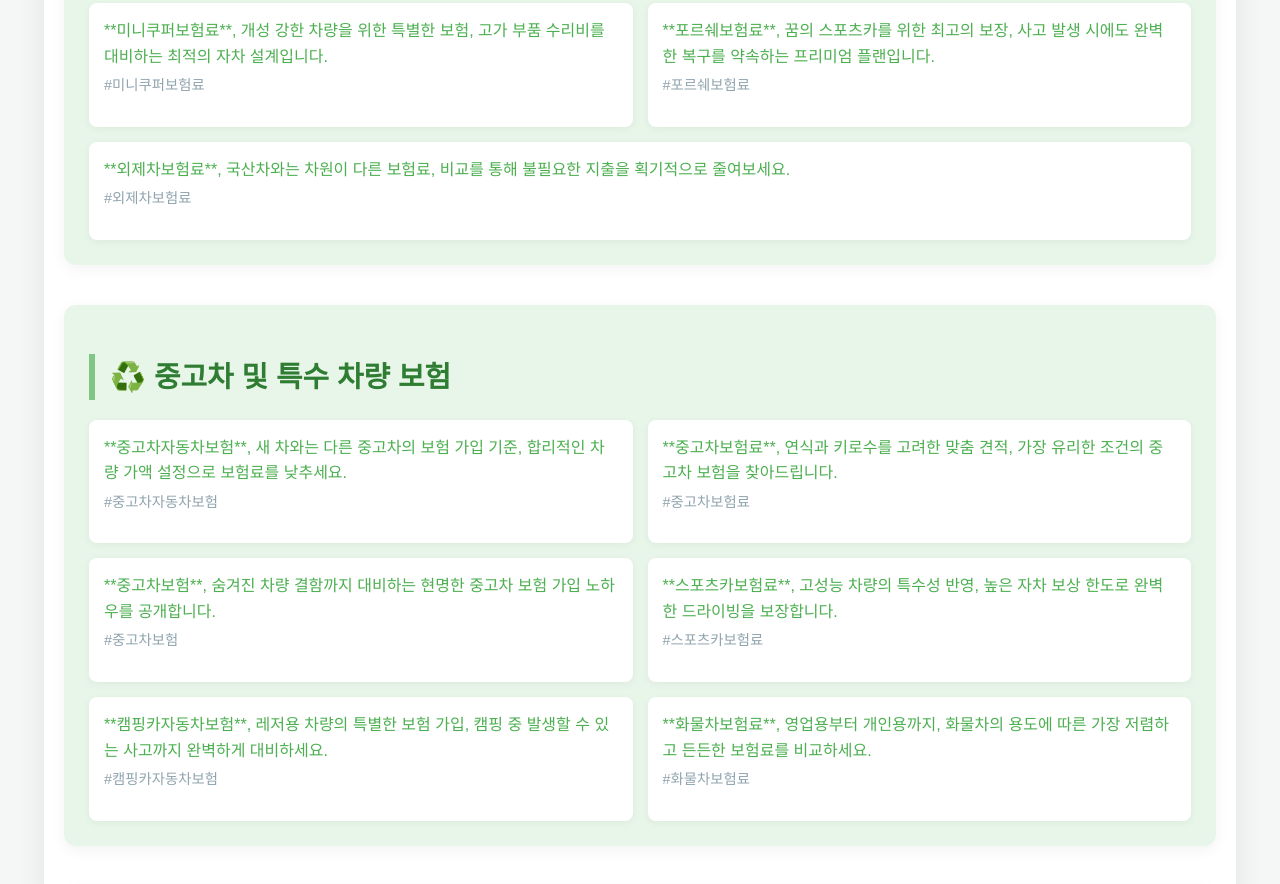
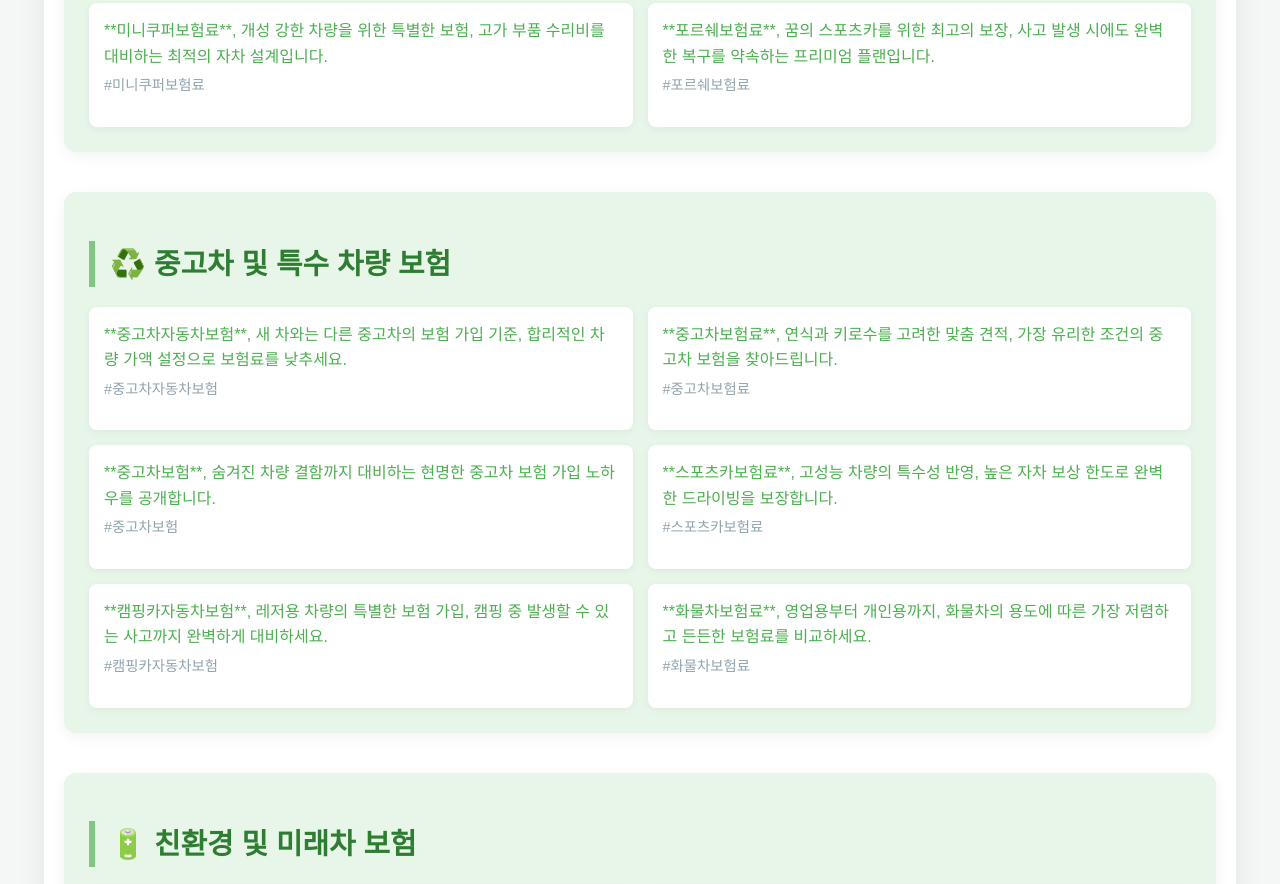
Before and after one commit to firemoney81-naldon/backgtopd, a website: page index.html in a window 1280 px wide. Shown: the part 4428-5312 px from the top of the page. Drawn offline with Linux system fonts and the light colour scheme.

Commit message:
Update index.html

```diff
--- a/index.html
+++ b/index.html
@@ -533,14 +533,6 @@
                     </div>
                     <p class="link-keyword">#포르쉐보험료</p>
                 </li>
-                <li class="link-item">
-                    <div class="link-description">
-                        <a href="https://directcpmob.withusdone.com/" target="_blank" rel="noopener noreferrer">
-                            **외제차보험료**, 국산차와는 차원이 다른 보험료, 비교를 통해 불필요한 지출을 획기적으로 줄여보세요.
-                        </a>
-                    </div>
-                    <p class="link-keyword">#외제차보험료</p>
-                </li>
             </ul>
         </div>
 
```
